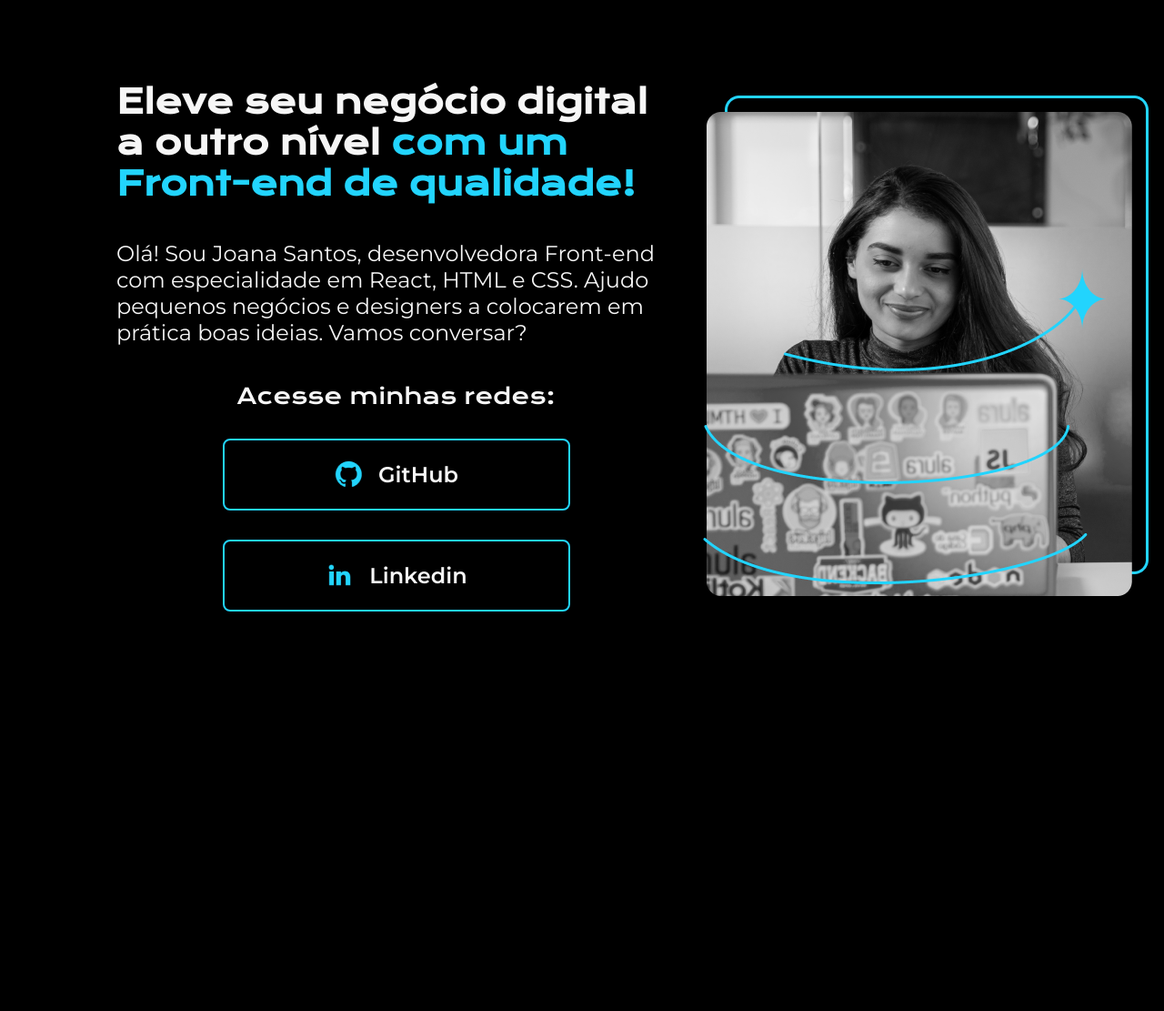
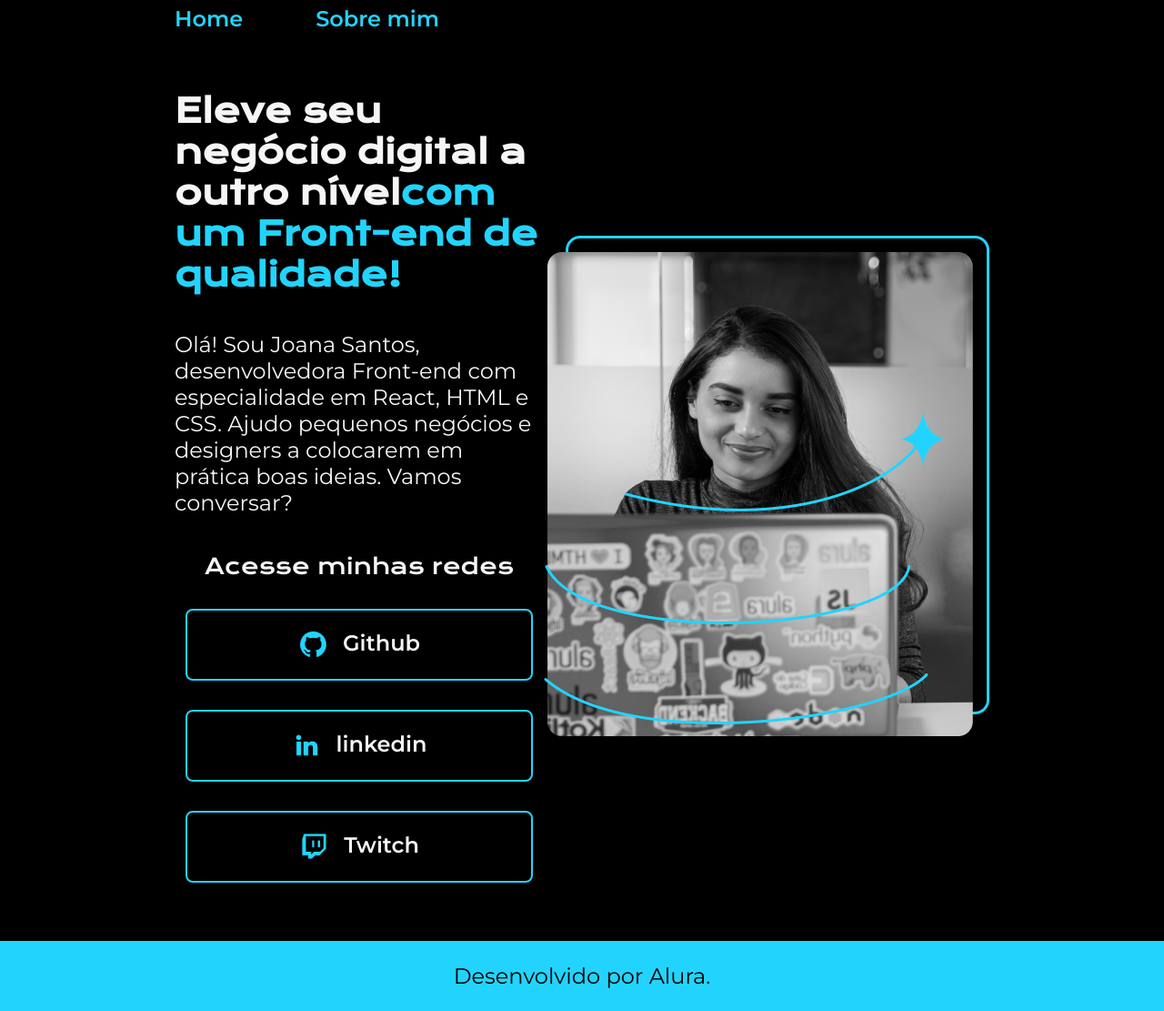
Before and after one commit to nayanesenhorinha/paginaApresentacao, a plain HTML site: page index.html in a window 1280 px wide. Shown: the part 20-1131 px from the top of the page at 91% size. Before the commit the page ends 800 px from the top, so only its background shows below. Drawn offline with nearby package versions, Linux system fonts and the light colour scheme.

Commit message:
Add files via upload

```diff
--- a/index.html
+++ b/index.html
@@ -1,33 +1,52 @@
 <!DOCTYPE html>
-<html lang="pt-BR">
+<html lang="pt-br">
+
 <head>
     <meta charset="UTF-8">
+    <meta http-equiv="X-UA-Compatible" content="IE=edge">
     <meta name="viewport" content="width=device-width, initial-scale=1.0">
-    <title>Nayane de Souza</title>
-    <link rel="stylesheet" href="style.css">
+    <title>Portifolio</title>
+    <link rel="stylesheet" href="./styles/style.css">
 </head>
+
 <body>
+    <header class="cabecalho">
+        <nav class="cabecalho__menu">
+            <a class="cabecalho__menu__link" href="index.html">Home</a>
+            <a class="cabecalho__menu__link" href="about.html">Sobre mim</a>
+        </nav>
+    </header>
     <main class="apresentacao">
         <section class="apresentacao__conteudo">
-            <h1 class="apresentacao__conteudo__titulo">
-                Eleve seu negócio digital a outro nível <strong class="titulo-destaque">com um Front-end de qualidade!</strong>
-            </h1>
-            <p class="apresentacao__conteudo__texto">
-                Olá! Sou Joana Santos, desenvolvedora Front-end com especialidade em React, HTML e CSS. Ajudo pequenos negócios e designers a colocarem em prática boas ideias. Vamos conversar?
-            </p>
-            <div class="apresentacao__conteudo__links">
-                <h2 class="apresentacao__conteudo__links__subtitulo">Acesse minhas redes:</h2>
-                <a class="apresentacao__conteudo__links__link" href="https://github.com/NOMEUSUARIO">
-                    <img src="./assets/github.png" alt="GitHub">
-                    GitHub
+            <h1 class="apresentacao__conteudo__titulo">Eleve seu negócio digital a outro nível<strong
+            class="titulo-destaque">com um Front-end de qualidade!
+            </strong></h1>
+            <p class="apresentacao__conteudo__texto">Olá! Sou Joana Santos, desenvolvedora
+            Front-end com especialidade em React, HTML e
+            CSS. Ajudo pequenos negócios e designers a
+            colocarem em prática boas ideias. Vamos
+            conversar?</p>
+            <div class="apresentacao__links">
+                <h2 class="apresentacao__links__subtitulo">Acesse minhas redes</h2>
+                <a class="apresentacao__links__link" href="https://github.com/rafaballerini">
+                    <img src="./assets/github.png">
+                    Github
                 </a>
-                <a class="apresentacao__conteudo__links__link" href="https://www.linkedin.com/NOMEUSUARIO">
-                    <img src="./assets/linkedin.png" alt="Linkedin">
-                    Linkedin
+                <a class="apresentacao__links__link" href="https://linkedin.com/in/rafaellaballerini">
+                    <img src="./assets/linkedin.png">
+                    linkedin
+                </a>
+                <a class="apresentacao__links__link" href="https://twitch.tv/guilimadev">
+                    <img src="./assets/twitch.png">
+                    Twitch
                 </a>
             </div>
         </section>
-        <img src="./assets/Imagem.png" alt="Foto de Joana Santos"/>
+        <img src="./assets/imagem.png" alt="Foto da Joana Santos programando">
     </main>
+    <footer class="rodape">
+        <p>Desenvolvido por Alura.</p>
+    </footer>
 </body>
+
 </html>
--- /dev/null
+++ b/styles/style.css
@@ -0,0 +1,99 @@
+@import url('https://fonts.googleapis.com/css2?family=Krona+One&family=Montserrat:wght@400;600&display=swap');
+
+:root {
+    --cor-primaria: #000000;
+    --cor-secundaria: #F6F6F6;
+    --cor-terciaria: #22D4FD;
+    --cor-hover: #272727;
+
+    --fonte-primaria: 'Krona One', sans-serif;
+    --fonte-secundaria: 'Montserrat', sans-serif;
+}
+*{
+    margin: 0;
+    padding: 0;
+}
+
+body{
+    box-sizing: border-box;
+    background-color: var(--cor-primaria);
+    color: var(--cor-secundaria);
+}
+.cabecalho{
+    padding: 2% 0% 0% 15%;
+}
+.cabecalho__menu{
+    display: flex;
+    gap: 80px;
+}
+.cabecalho__menu__link{
+    font-family: var(--fonte-secundaria);
+    font-size: 24px;
+    font-weight: 600;
+    color: var(--cor-terciaria);
+    text-decoration: none;
+}
+.apresentacao{
+    padding: 5% 15%;
+    display: flex;
+    align-items: center;
+    justify-content: space-between;
+}
+.apresentacao__conteudo{
+    width: 615px;
+    display: flex;
+    flex-direction: column;
+    gap: 40px;
+}
+
+.apresentacao__conteudo__titulo{
+    font-size: 36px;
+    font-family: var(--fonte-primaria);
+}
+.titulo-destaque{
+    color: var(--cor-terciaria);
+}
+.apresentacao__conteudo__texto{
+    font-size: 24px;
+    font-family: var(--fonte-secundaria);
+}
+
+.apresentacao__links{
+    display: flex;
+    flex-direction: column;
+    justify-content: space-between;
+    align-items: center;
+    gap: 32px;
+}
+.apresentacao__links__subtitulo{
+    font-family: var(--fonte-primaria);
+    font-weight: 400;
+    font-size: 24px;
+}
+.apresentacao__links__link{
+    display: flex;
+    justify-content: center;
+    gap: 16px;
+    border: 2px solid var(--cor-terciaria);
+    width: 378px;
+    text-align: center;
+    border-radius: 8px;
+    font-size: 24px;
+    font-weight: 600;
+    padding: 21.5px 0;
+    text-decoration: none;
+    color: var(--cor-secundaria);
+    font-family: var(--fonte-secundaria);
+}
+.apresentacao__links__link:hover{
+    background-color: var(--cor-hover);
+}
+.rodape{
+    color: var(--cor-primaria);
+    background-color: var(--cor-terciaria);
+    padding: 24px;
+    text-align: center;
+    font-family: var(--fonte-secundaria);
+    font-size: 24px;
+    font-weight: 400;
+}
```
Also changed, not shown: about.html (added, +44 -0 lines).
